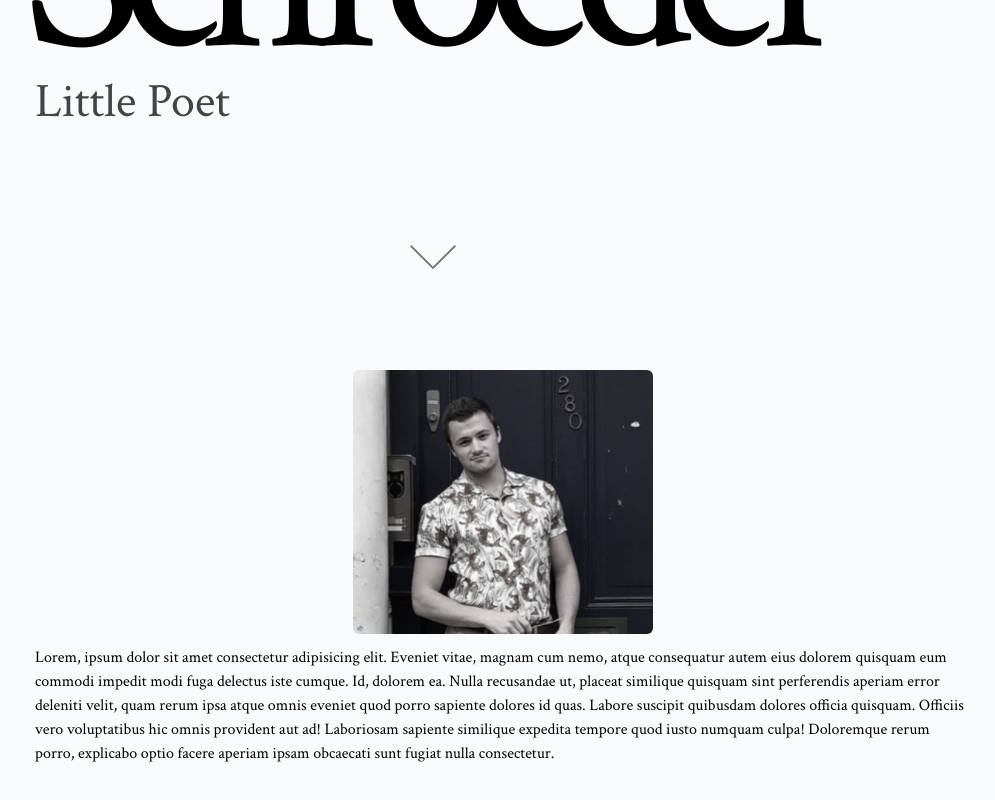
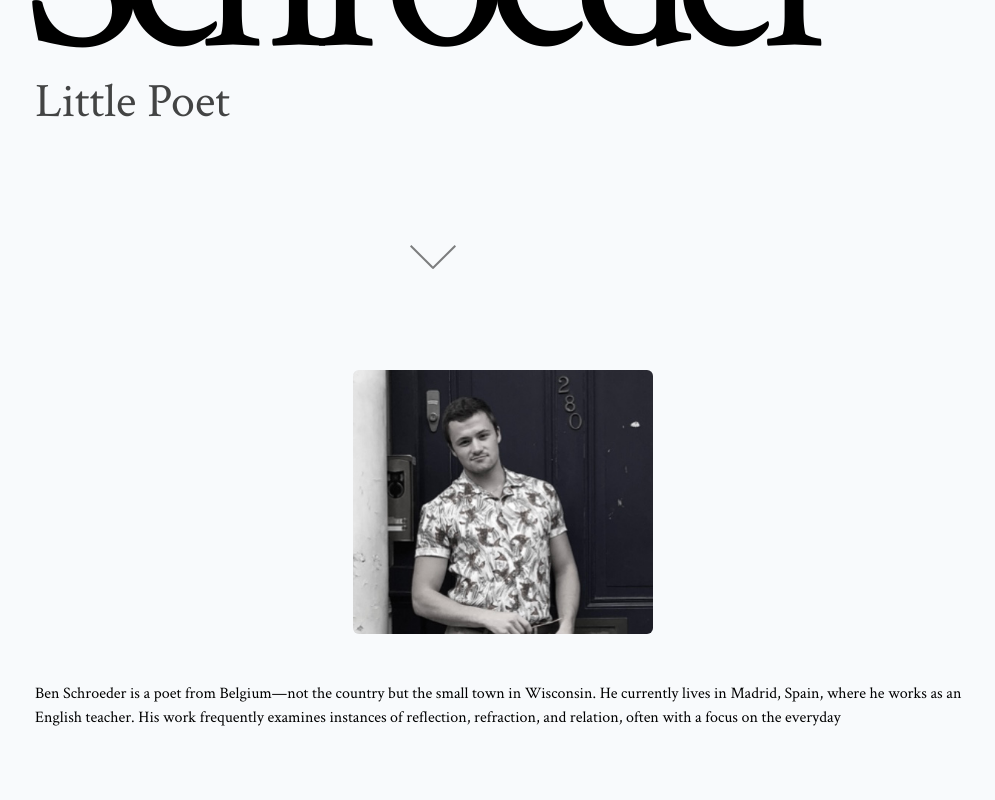
Before and after one commit to goldet/benspoetryapp, a Next.js app: page / in a window 1280 px wide. Shown: the part 430-1230 px from the top of the page, without its empty margins (137-1132 px from the left). Built offline with nearby package versions, Linux system fonts and the light colour scheme; a web font is replaced by a local one.

Commit message:
bens bio

```diff
--- a/components/Homepage.jsx
+++ b/components/Homepage.jsx
@@ -5,39 +5,36 @@ export default function Homepage() {
   return (
     <>
       <div className="flex flex-col pt-8 md:items-start md:px-[20vw] lg:px-0">
-        <div className="hero relative justify-between grid">
+        <div className="hero relative grid justify-between">
           <div>
             <h1 className="ml-[-1vw] flex flex-col items-center text-8xl leading-[0.6] tracking-[-8px] md:text-[250px] md:leading-[0.6] md:tracking-[-20px] lg:pt-8">
               Ben <br /> Schroeder
             </h1>
-            <h2 className="text-[#000000ba] pt-4 text-5xl md:pt-8">Little Poet</h2>
-            </div>
-          <div className="absolute bottom-20 self-end justify-self-center flex">
-            <div className=" w-8 mr-[-5px] rotate-45 border-b-2 border-solid border-[#00000080]"></div>
-            <div className=" w-8 ml-[-5px] -rotate-45 border-b-2 border-solid border-[#00000080]"></div>
+            <h2 className="pt-4 text-5xl text-[#000000ba] md:pt-8">
+              Little Poet
+            </h2>
+          </div>
+          <div className="absolute bottom-20 flex self-end justify-self-center">
+            <div className=" mr-[-5px] w-8 rotate-45 border-b-2 border-solid border-[#00000080]"></div>
+            <div className=" ml-[-5px] w-8 -rotate-45 border-b-2 border-solid border-[#00000080]"></div>
           </div>
         </div>
 
-        <div className="lg:h-[65vh] grid justify-center pt-8 pb-20">
+        <div className="grid justify-center pt-8 pb-20 lg:h-[65vh]">
           <Image
             className="mx-auto rounded-md"
             src={benphoto2}
             alt="image of Ben Schroeder"
             width="300"
             height="300"
-            />
-            <p>
-              Lorem, ipsum dolor sit amet consectetur adipisicing elit. Eveniet
-              vitae, magnam cum nemo, atque consequatur autem eius dolorem
-              quisquam eum commodi impedit modi fuga delectus iste cumque. Id,
-              dolorem ea. Nulla recusandae ut, placeat similique quisquam sint
-              perferendis aperiam error deleniti velit, quam rerum ipsa atque
-              omnis eveniet quod porro sapiente dolores id quas. Labore suscipit
-              quibusdam dolores officia quisquam. Officiis vero voluptatibus hic
-              omnis provident aut ad! Laboriosam sapiente similique expedita
-              tempore quod iusto numquam culpa! Doloremque rerum porro, explicabo
-              optio facere aperiam ipsam obcaecati sunt fugiat nulla consectetur.
-            </p>
+          />
+          <p>
+            Ben Schroeder is a poet from Belgium—not the country but the small
+            town in Wisconsin. He currently lives in Madrid, Spain, where he
+            works as an English teacher. His work frequently examines instances
+            of reflection, refraction, and relation, often with a focus on the
+            everyday
+          </p>
         </div>
       </div>
     </>
```
